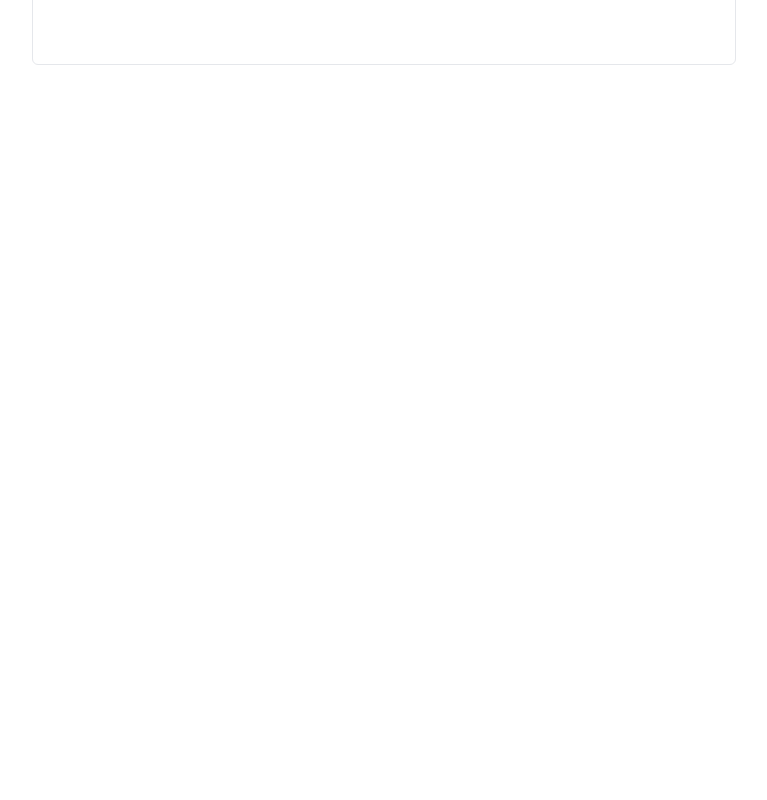
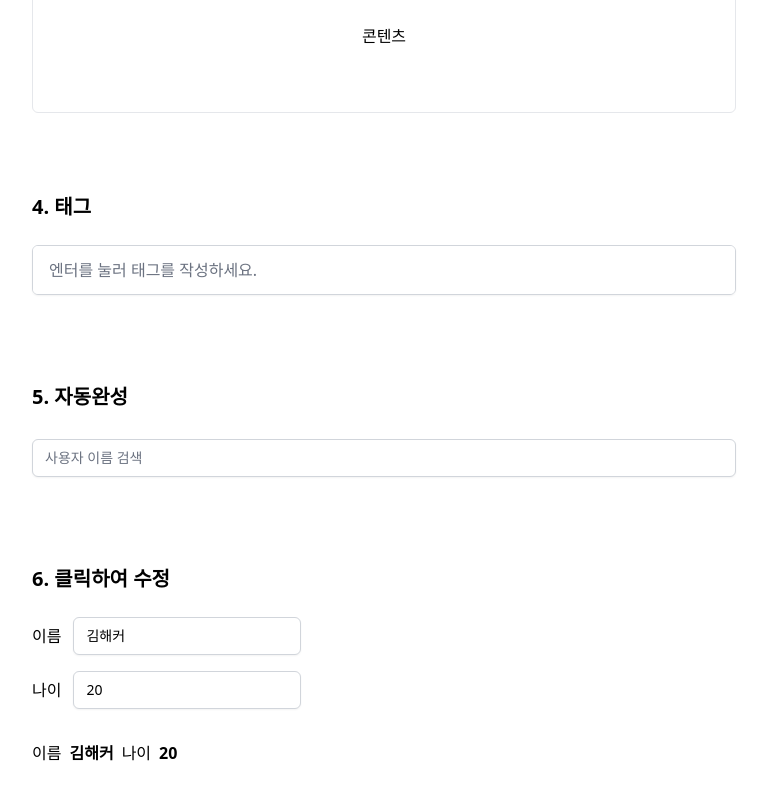
Before and after one commit to madstone-dev/wanted_pre_onboarding, a React (Create React App) app: page / in a window 1280 px wide. Shown: the part 718-1518 px from the top of the page, without its empty margins (256-1023 px from the left). Before the commit the page ends 831 px from the top, so only its background shows below. Built offline with nearby package versions, Linux system fonts and the light colour scheme.

Commit message:
Tag, AutoComplete, ClickToEdit

```diff
--- a/package.json
+++ b/package.json
@@ -3,6 +3,7 @@
   "version": "0.1.0",
   "private": true,
   "dependencies": {
+    "@tailwindcss/forms": "^0.4.0",
     "@testing-library/jest-dom": "^5.16.2",
     "@testing-library/react": "^12.1.2",
     "@testing-library/user-event": "^13.5.0",
--- a/src/App.js
+++ b/src/App.js
@@ -1,22 +1,78 @@
 import Toggle from "./components/Toggle";
 import Modal from "./components/Modal";
 import Tab from "./components/Tab";
+import Tag from "./components/Tag";
+import AutoComplete from "./components/AutoComplete";
+import ClickToEdit from "./components/ClickToEdit";
 import { useState } from "react";
 
 function App() {
   const [toggleEnable, setToggleEnable] = useState(false);
   const [modalOpen, setModalOpen] = useState(false);
 
-  const tabs = [
-    { name: "첫번째 탭 1" },
-    { name: "두번째 탭 2" },
-    { name: "세번째 탭 3" },
-    { name: "네번째 탭 4" },
-  ];
+  const tabs = ["첫번째 탭 1", "두번째 탭 2", "세번째 탭 3", "네번째 탭 4"];
   const [currentTab, setCurrentTab] = useState(tabs[0]);
 
+  const [tags, setTags] = useState([]);
+
+  const data = [
+    "Destiney Donnelly",
+    "Duane Kunze",
+    "Kirsten Marks",
+    "Miss Chesley Bartoletti",
+    "Karson Blick",
+    "Efrain Lueilwitz",
+    "Keenan Botsford",
+    "Destini Jacobi",
+    "Darian Ryan",
+    "Miss Brenda Jacobi",
+    "Sammie Paucek II",
+    "Eduardo Mayer",
+    "Garett Botsford",
+    "London Deckow",
+    "Webster Morissette",
+    "Loma Witting",
+    "Valentin Hahn Jr.",
+    "Mercedes Zemlak",
+    "Dayne Schoen",
+    "Justus Muller DVM",
+    "Lourdes Cassin",
+    "Cedrick Klein",
+    "Adrienne Toy",
+    "Cierra Pacocha",
+    "Mariane Stroman",
+    "Beaulah Collier I",
+    "Marcus Roob",
+    "Boyd Cole",
+    "Miss Felipa Doyle",
+    "Tanya Murphy",
+    "Jean Towne DDS",
+    "Genevieve Hickle",
+    "Valentina Flatley",
+    "Lucio Batz",
+    "Jacey Rutherford",
+    "Cleora Hermann",
+    "Milton Leuschke",
+    "Dr. Tad Herman",
+    "Julius Morissette",
+    "Keara Terry",
+    "Sibyl Bernier",
+    "Lexi Larkin",
+    "Dr. Heaven Bartoletti",
+    "Jessy Jenkins",
+    "Daren Kautzer",
+    "Ms. Adella Champlin",
+    "Ramiro Ruecker",
+    "Alexzander Lynch PhD",
+    "Frederic Koss",
+    "Herbert Koepp",
+  ];
+
+  const [name, setName] = useState("김해커");
+  const [age, setAge] = useState("20");
+
   return (
-    <div className="max-w-3xl mx-auto px-8">
+    <div className="max-w-3xl mx-auto px-8 py-6">
       <h1 className="py-8 font-bold text-3xl">
         원디트 프리온보딩 프론트엔드 코스
       </h1>
@@ -26,6 +82,9 @@ function App() {
           <h3 className="py-4 font-semibold text-xl">1. 토글</h3>
           <div className="py-2">
             <Toggle enabled={toggleEnable} setEnabled={setToggleEnable} />
+          </div>
+          <div>
+            <p>Toggle Switch {toggleEnable ? "ON" : "OFF"}</p>
           </div>
         </li>
         <li>
@@ -38,7 +97,9 @@ function App() {
             >
               모달 열기
             </button>
-            <Modal open={modalOpen} setOpen={setModalOpen} />
+            <Modal open={modalOpen} setOpen={setModalOpen}>
+              <div className="py-8">Hello Modal !</div>
+            </Modal>
           </div>
         </li>
         <li>
@@ -54,6 +115,37 @@ function App() {
             {currentTab.name} 콘텐츠
           </div>
         </li>
+        <li>
+          <h3 className="py-4 font-semibold text-xl">4. 태그</h3>
+          <div className="py-2">
+            <Tag tags={tags} setTags={setTags} />
+          </div>
+        </li>
+        <li>
+          <h3 className="py-4 font-semibold text-xl">5. 자동완성</h3>
+          <div className="py-2">
+            <AutoComplete data={data} placeholder={"사용자 이름 검색"} />
+          </div>
+        </li>
+        <li>
+          <h3 className="py-4 font-semibold text-xl">6. 클릭하여 수정</h3>
+          <div className="py-2 space-y-4">
+            <div className="flex space-x-3 items-center">
+              <span>이름</span>
+              <ClickToEdit text={name} setText={setName} placeholder={"이름"} />
+            </div>
+            <div className="flex space-x-3 items-center">
+              <span>나이</span>
+              <ClickToEdit text={age} setText={setAge} placeholder={"나이"} />
+            </div>
+          </div>
+          <div className="flex space-x-2 mt-6">
+            <span>이름</span>
+            <span className="font-bold">{name}</span>
+            <span>나이</span>
+            <span className="font-bold">{age}</span>
+          </div>
+        </li>
       </ul>
     </div>
   );
--- /dev/null
+++ b/src/components/AutoComplete.js
@@ -0,0 +1,55 @@
+import { useEffect, useState } from "react";
+
+export default function AutoComplete({
+  data = [],
+  placeholder = "",
+  absolute = true,
+}) {
+  const [list, setList] = useState([]);
+  const [keyword, setKeyword] = useState("");
+
+  const onChange = (event) => {
+    setKeyword(event.target.value);
+  };
+
+  useEffect(() => {
+    if (!keyword.trim()) {
+      setList([]);
+      return;
+    }
+    const newList = data.filter(
+      (item) => item.toLowerCase().indexOf(keyword.toLowerCase()) >= 0
+    );
+    setList(newList);
+  }, [keyword]);
+
+  return (
+    <div className="relative">
+      <div className="mt-1">
+        <input
+          type="search"
+          className="shadow-sm focus:ring-indigo-500 focus:border-indigo-500 block w-full sm:text-sm border-gray-300 rounded-md"
+          placeholder={placeholder}
+          value={keyword}
+          onChange={onChange}
+        />
+      </div>
+      {list.length > 0 && (
+        <ul
+          className={`${
+            absolute ? "absolute" : "static"
+          } origin-top-left left-0 mt-2 w-full rounded-md shadow-lg bg-white ring-1 ring-black ring-opacity-5 focus:outline-none max-h-80 overflow-y-auto`}
+        >
+          {list.map((item, index) => (
+            <li
+              key={index}
+              className="text-gray-700 block px-4 py-2 text-sm hover:bg-gray-100 hover:text-gray-900"
+            >
+              {item}
+            </li>
+          ))}
+        </ul>
+      )}
+    </div>
+  );
+}
--- /dev/null
+++ b/src/components/ClickToEdit.js
@@ -0,0 +1,40 @@
+import { useState } from "react";
+
+export default function ClickToEdit({ text = "", setText, placeholder = "" }) {
+  if (typeof setText !== "function") {
+    throw new Error(
+      "setText를 전달하세요. setText는 React.Dispatch<SetStateAction<string>> 타입입니다."
+    );
+  }
+
+  const [editable, setEditable] = useState(false);
+  const [inputText, setInputText] = useState(text);
+
+  const onFocus = () => {
+    setEditable(true);
+  };
+
+  const onBlur = () => {
+    setText(inputText);
+    setEditable(false);
+  };
+
+  const onChange = (event) => {
+    setInputText(event.target.value);
+  };
+
+  return (
+    <div>
+      <input
+        onFocus={onFocus}
+        onBlur={onBlur}
+        readOnly={!editable}
+        type="text"
+        value={inputText}
+        onChange={onChange}
+        placeholder={placeholder}
+        className="shadow-sm focus:ring-indigo-500 focus:border-indigo-500 block w-full sm:text-sm border-gray-300 rounded-md"
+      />
+    </div>
+  );
+}
--- a/src/components/Tab.js
+++ b/src/components/Tab.js
@@ -2,24 +2,16 @@ import { classNames } from "../utils/cssUtils";
 
 export default function Tab({ tabs, currentTab, setCurrentTab }) {
   if (typeof tabs !== "object") {
-    throw new Error("tabs를 전달하세요. tabs는 object 타입입니다.");
+    console.warn("tabs를 전달하세요. tabs는 string[] 타입입니다.");
   }
 
-  tabs.forEach((tab) => {
-    if (!tab.name) {
-      throw new Error("tab의 각 요소는. name을 키로 가져야합니다.");
-    }
-  });
-
-  if (typeof currentTab !== "object") {
-    throw new Error(
-      "currentTab을 전달하세요. currentTab은 tabs 중 하나입니다."
-    );
+  if (typeof currentTab !== "string") {
+    console.warn("currentTab을 전달하세요. currentTab은 tabs 중 하나입니다.");
   }
 
   if (typeof setCurrentTab !== "function") {
-    throw new Error(
-      "setCurrentTab을 전달하세요. setCurrentTab은 useState의 Dispatch 이벤트입니다."
+    console.warn(
+      "setCurrentTab을 전달하세요. setCurrentTab은 React.Dispatch<SetStateAction<string>> 타입입니다."
     );
   }
 
@@ -34,13 +26,13 @@ export default function Tab({ tabs, currentTab, setCurrentTab }) {
                 setCurrentTab(tab);
               }}
               className={classNames(
-                tab.name == currentTab.name
+                tab == currentTab
                   ? "border-indigo-500 text-indigo-600"
                   : "border-transparent text-gray-500 hover:text-gray-700 hover:border-gray-300",
                 "whitespace-nowrap py-4 px-1 border-b-2 font-medium text-sm"
               )}
             >
-              {tab.name}
+              {tab}
             </button>
           ))}
         </nav>
--- /dev/null
+++ b/src/components/Tag.js
@@ -0,0 +1,79 @@
+import { useState } from "react";
+
+export default function Tag({ tags, setTags }) {
+  if (typeof tags !== "object") {
+    throw new Error("tags를 전달하세요. tags는 string[] 타입입니다.");
+  }
+
+  if (typeof setTags !== "function") {
+    console.warn(
+      "setTags를 전달하세요. setTags는 React.Dispatch<SetStateAction<string>> 타입입니다."
+    );
+  }
+
+  const [tag, setTag] = useState("");
+
+  const onSubmit = (event) => {
+    event.preventDefault();
+    if (!tag.trim()) {
+      return;
+    }
+    setTags([...tags, tag]);
+    setTag("");
+  };
+
+  const onChange = (event) => {
+    setTag(event.target.value);
+  };
+
+  const removeTag = (index) => {
+    const newTags = tags.filter((tag, _index) => index !== _index);
+    setTags(newTags);
+  };
+
+  return (
+    <form
+      className="shadow-sm flex w-full border-gray-300 rounded-md border overflow-hidden focus:border-indigo-300 items-center flex-wrap"
+      onSubmit={onSubmit}
+    >
+      <ul className="flex flex-wrap space-x-2 space-y-2">
+        {tags.map((tag, index) => (
+          <li key={index} className="my-2 ml-2">
+            <div className="inline-flex items-center px-3 py-1 rounded-full text-sm font-medium bg-indigo-100 text-indigo-800 space-x-2">
+              <span>{tag}</span>
+              <button
+                type="button"
+                className="bg-white rounded-full p-1 text-indigo-600 hover:text-indigo-700 hover:bg-gray-50 active:bg-gray-100"
+                onClick={() => {
+                  removeTag(index);
+                }}
+              >
+                <svg
+                  xmlns="http://www.w3.org/2000/svg"
+                  className="h-2 w-2"
+                  fill="none"
+                  viewBox="0 0 24 24"
+                  stroke="currentColor"
+                >
+                  <path
+                    strokeLinecap="round"
+                    strokeLinejoin="round"
+                    strokeWidth="3"
+                    d="M6 18L18 6M6 6l12 12"
+                  />
+                </svg>
+              </button>
+            </div>
+          </li>
+        ))}
+      </ul>
+      <input
+        type="text"
+        placeholder="엔터를 눌러 태그를 작성하세요."
+        className="flex-1 border-none focus:border-none focus:outline-none focus:ring-0 py-3 px-4"
+        value={tag}
+        onChange={onChange}
+      />
+    </form>
+  );
+}
--- a/src/components/Toggle.js
+++ b/src/components/Toggle.js
@@ -1,6 +1,16 @@
 import { classNames } from "../utils/cssUtils";
 
-export default function Toggle({ enabled, setEnabled }) {
+export default function Toggle({ enabled, setEnabled, srOnly = "토글" }) {
+  if (typeof enabled !== "boolean") {
+    console.warn("enabled을 전달하세요. enabled은 boolean 타입입니다.");
+  }
+
+  if (typeof setEnabled !== "function") {
+    console.warn(
+      "setEnabled을 전달하세요. setEnabled은 React.Dispatch<SetStateAction<boolean>> 타입입니다."
+    );
+  }
+
   const onChangeSwitch = () => {
     setEnabled(!enabled);
   };
@@ -13,7 +23,7 @@ export default function Toggle({ enabled, setEnabled }) {
         "relative inline-flex flex-shrink-0 h-6 w-11 border-2 border-transparent rounded-full cursor-pointer transition-colors ease-in-out duration-200 focus:outline-none focus:ring-2 focus:ring-offset-2 focus:ring-indigo-500"
       )}
     >
-      <span className="sr-only">토글</span>
+      <span className="sr-only">{srOnly}</span>
       <span
         className={classNames(
           enabled ? "translate-x-5" : "translate-x-0",
--- a/tailwind.config.js
+++ b/tailwind.config.js
@@ -1,7 +1,11 @@
 module.exports = {
   content: ["./src/**/*.{js,jsx,ts,tsx}"],
   theme: {
-    extend: {},
+    extend: {
+      padding: {
+        "15px": "15px",
+      },
+    },
   },
-  plugins: [],
+  plugins: [require("@tailwindcss/forms")],
 };
```
Also changed, not shown: src/components/Modal.js (+29 -6 lines), 2 other files (tests, documents, lock files or other folders).
